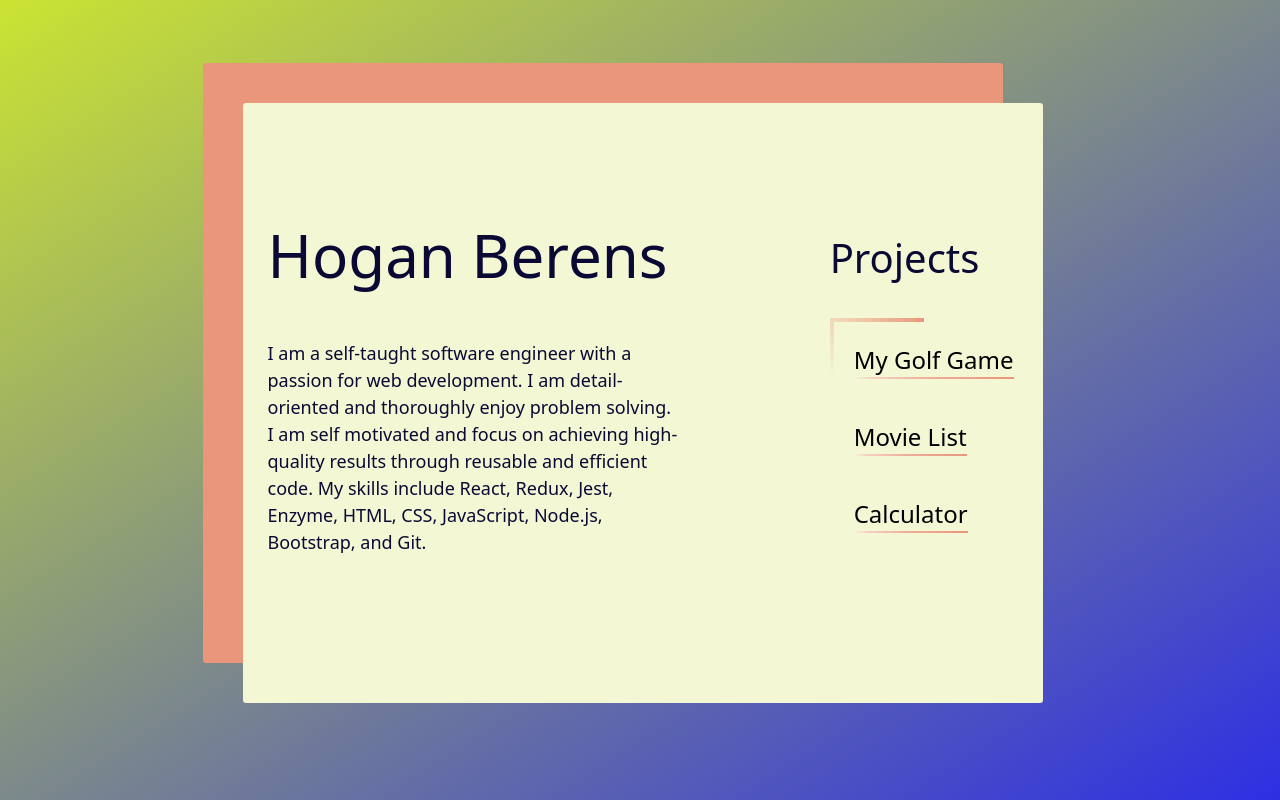
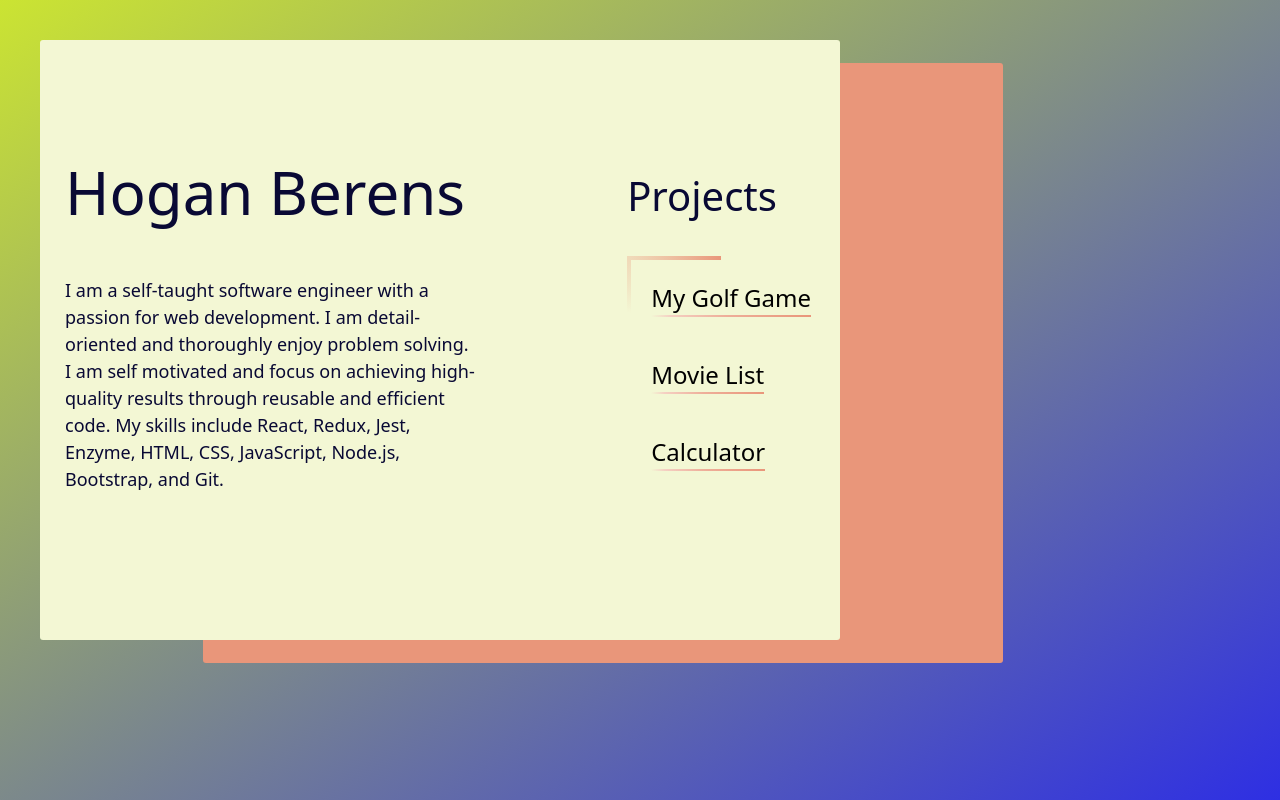
Before and after one commit to HoganBerens/hoganberens.github.io, a React (Create React App) app: page / in a window 1280 px wide. Built offline with nearby package versions, Linux system fonts and the light colour scheme.

Commit message:
testing gh-pages

```diff
--- a/package.json
+++ b/package.json
@@ -1,6 +1,7 @@
 {
   "name": "hoganberens.github.io",
   "version": "0.1.0",
+  "homepage": "https://hoganberens.github.io",
   "private": true,
   "dependencies": {
     "@fortawesome/fontawesome-svg-core": "^6.4.0",
--- a/src/components/portfolio/dashboard.css
+++ b/src/components/portfolio/dashboard.css
@@ -1,4 +1,4 @@
-.dashboard {
+.dashboard-container-homepage {
   display: flex;
   align-items: center;
   justify-content: center;
--- a/src/components/portfolio/dashboard.js
+++ b/src/components/portfolio/dashboard.js
@@ -1,13 +1,12 @@
 import React from "react";
 import AboutMe from "./aboutMe";
-import Header from "./header";
 import Projects from "./projects";
 import "./dashboard.css";
 
 const Dashboard = () => {
   return (
     <div className="dashboard-wrapper">
-      <div className="dashboard ">
+      <div className="dashboard-container ">
         <div className="dashboard-background-box" />
         <div className="dashboard-box-wrapper">
           <AboutMe />
```
Also changed, not shown: 1 other file (tests, documents, lock files or other folders).
